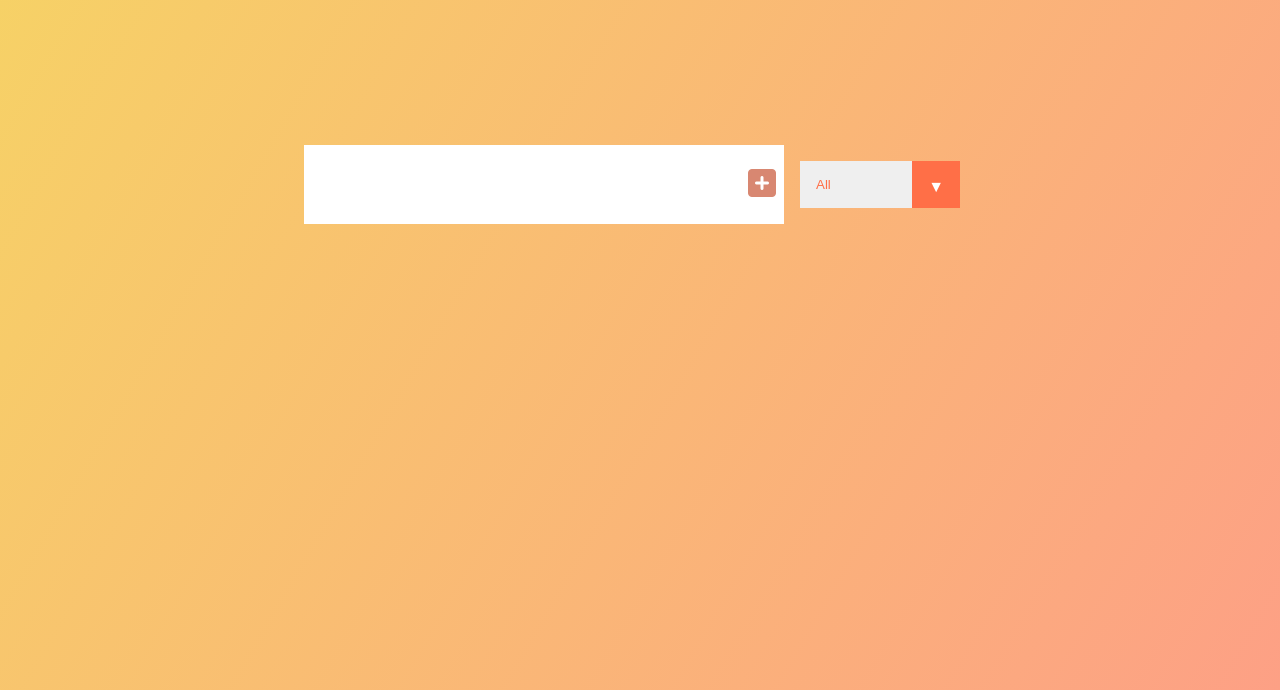
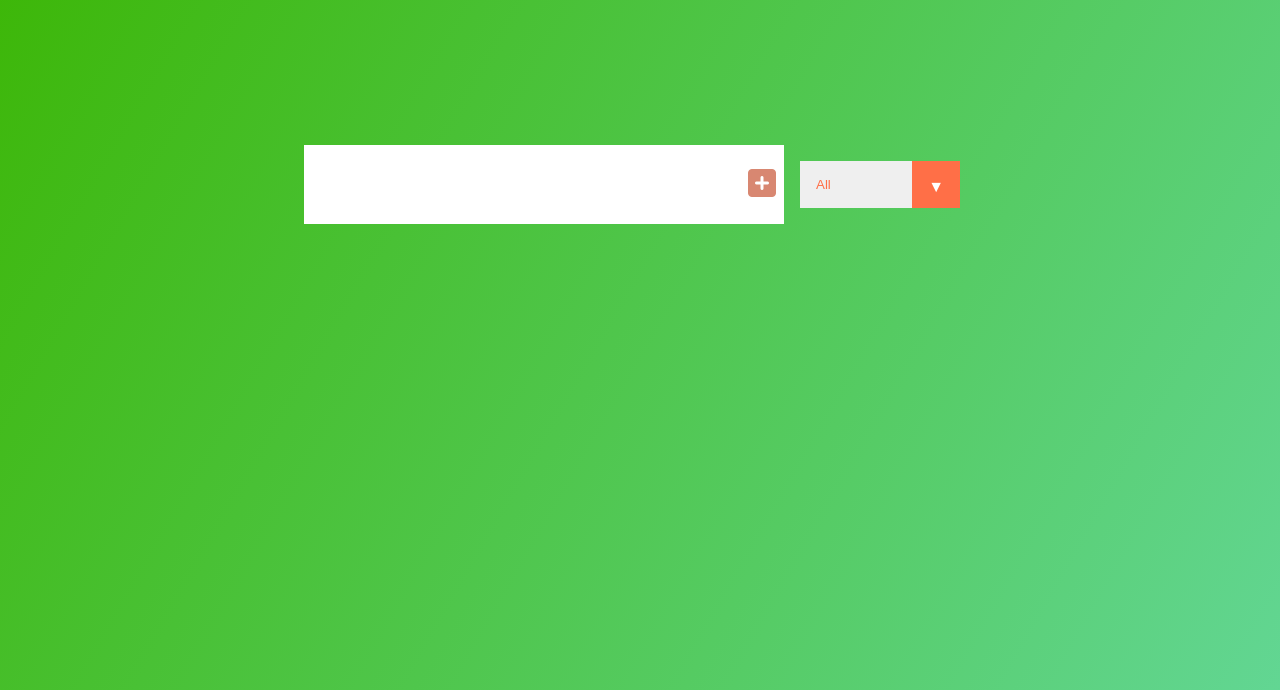
Before and after one commit to SauravSilwal10/Todo-app, a plain HTML site: page index.html in a window 1280 px wide. Shown: the part 110-800 px from the top of the page. Drawn offline with Linux system fonts and the light colour scheme.

Commit message:
fix: Enhancement in UI

```diff
--- a/style.css
+++ b/style.css
@@ -4,7 +4,7 @@
     box-sizing: border-box;
 }
 body{
-    background-image: linear-gradient(120deg,#f6d365,#fda085);
+    background-image: linear-gradient(120deg,#3cb604,#62d693);
     color: white;
     font-family: 'Ubuntu', sans-serif;
     min-height: 100vh;
```
